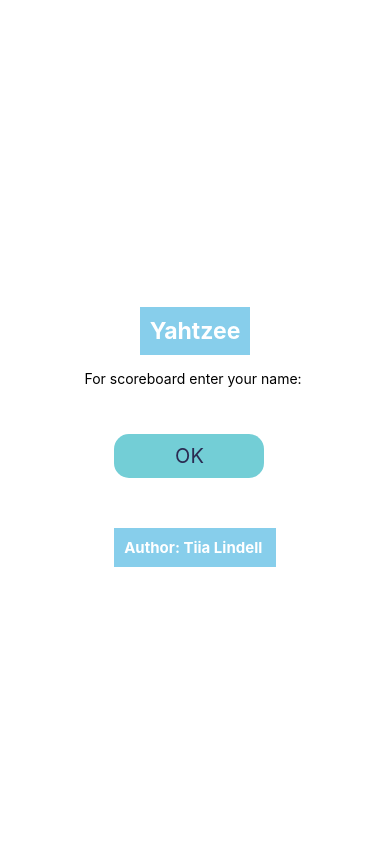
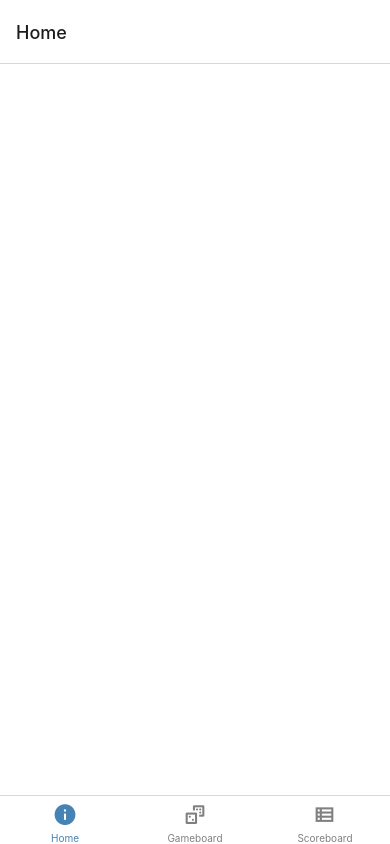
Before and after one commit to tikkuinen/yahtzee_2023, a React Native app: screen /Home in a window 390 px wide. Built offline with nearby package versions, Linux system fonts and the light colour scheme.

Commit message:
bottom tabs navigaatio

```diff
--- a/App.js
+++ b/App.js
@@ -1,30 +1,75 @@
 import { useState } from "react";
-import { StyleSheet, View } from "react-native";
+import { View } from "react-native";
 import Header from "./components/Header";
 import Footer from "./components/Footer";
 import Home from "./components/Home";
 import Gameboard from "./components/Gameboard";
+import Scoreboard from "./components/Scoreboard";
 import { AppContext } from "./components/AppContext";
+import { NavigationContainer } from "@react-navigation/native";
+import { createBottomTabNavigator } from "@react-navigation/bottom-tabs";
+import MaterialCommunityIcons from "@expo/vector-icons/MaterialCommunityIcons";
+
+const Tab = createBottomTabNavigator();
 
 export default function App() {
-  const [started, setStarted] = useState(false);
-
   return (
-    <AppContext.Provider value={{ started, setStarted }}>
-      <View style={styles.container}>
-        <Header />
-        {started ? <Gameboard /> : <Home />}
-        <Footer />
-      </View>
-    </AppContext.Provider>
+    <NavigationContainer>
+      <Tab.Navigator
+        // initialRouteName="Feed"
+        sceneContainerStyle={{ backgroundColor: "transparent" }}
+        screenOptions={({ route }) => ({
+          tabBarIcon: ({ focused, color, size }) => {
+            let iconName;
+            if (route.name === "Home") {
+              iconName = focused ? "information" : "information-outline";
+            } else if (route.name === "Gameboard") {
+              iconName = focused ? "dice-multiple" : "dice-multiple-outline";
+            } else if (route.name === "Scoreboard") {
+              iconName = focused ? "view-list" : "view-list-outline";
+            }
+            return (
+              <MaterialCommunityIcons
+                name={iconName}
+                size={size}
+                color={color}
+              />
+            );
+          },
+          tabBarActiveTintColor: "steelblue",
+          tabBarInactiveTintColor: "gray",
+        })}
+      >
+        <Tab.Screen
+          name="Home"
+          component={Home}
+          // options={{ tabBarStyle: { display: none } }}
+        />
+        <Tab.Screen
+          name="Gameboard"
+          component={Gameboard}
+          // options={{ tabBarStyle: { display: none } }}
+        />
+        <Tab.Screen
+          name="Scoreboard"
+          component={Scoreboard}
+          //options={{ tabBarStyle: { display: none } }}
+        />
+      </Tab.Navigator>
+    </NavigationContainer>
   );
 }
 
-const styles = StyleSheet.create({
-  container: {
-    flex: 1,
-    backgroundColor: "#fff",
-    alignItems: "center",
-    justifyContent: "center",
-  },
-});
+// export default function App() {
+//   const [started, setStarted] = useState(false);
+
+//   return (
+//     <AppContext.Provider value={{ started, setStarted }}>
+//       <View style={styles.container}>
+//         <Header />
+//         {started ? <Gameboard /> : <Home />}
+//         <Footer />
+//       </View>
+//     </AppContext.Provider>
+//   );
+// }
--- a/components/Home.js
+++ b/components/Home.js
@@ -4,14 +4,14 @@
 import { AppContext } from "./AppContext";
 
 export default function Home() {
-  const { started, setStarted } = useContext(AppContext);
+  // const { started, setStarted } = useContext(AppContext);
   return (
     <View>
-      <Text>For scoreboard enter your name: </Text>
+      {/* <Text>For scoreboard enter your name: </Text>
       <TextInput></TextInput>
       <Pressable style={styles.button} onPress={() => setStarted(true)}>
         <Text style={styles.buttonText}>OK</Text>
-      </Pressable>
+      </Pressable> */}
     </View>
   );
 }
--- a/components/Scoreboard.js
+++ b/components/Scoreboard.js
@@ -1,4 +1,5 @@
 import React from "react";
+import { View } from "react-native";
 
 export default function Scoreboard() {
   return <View></View>;
```
